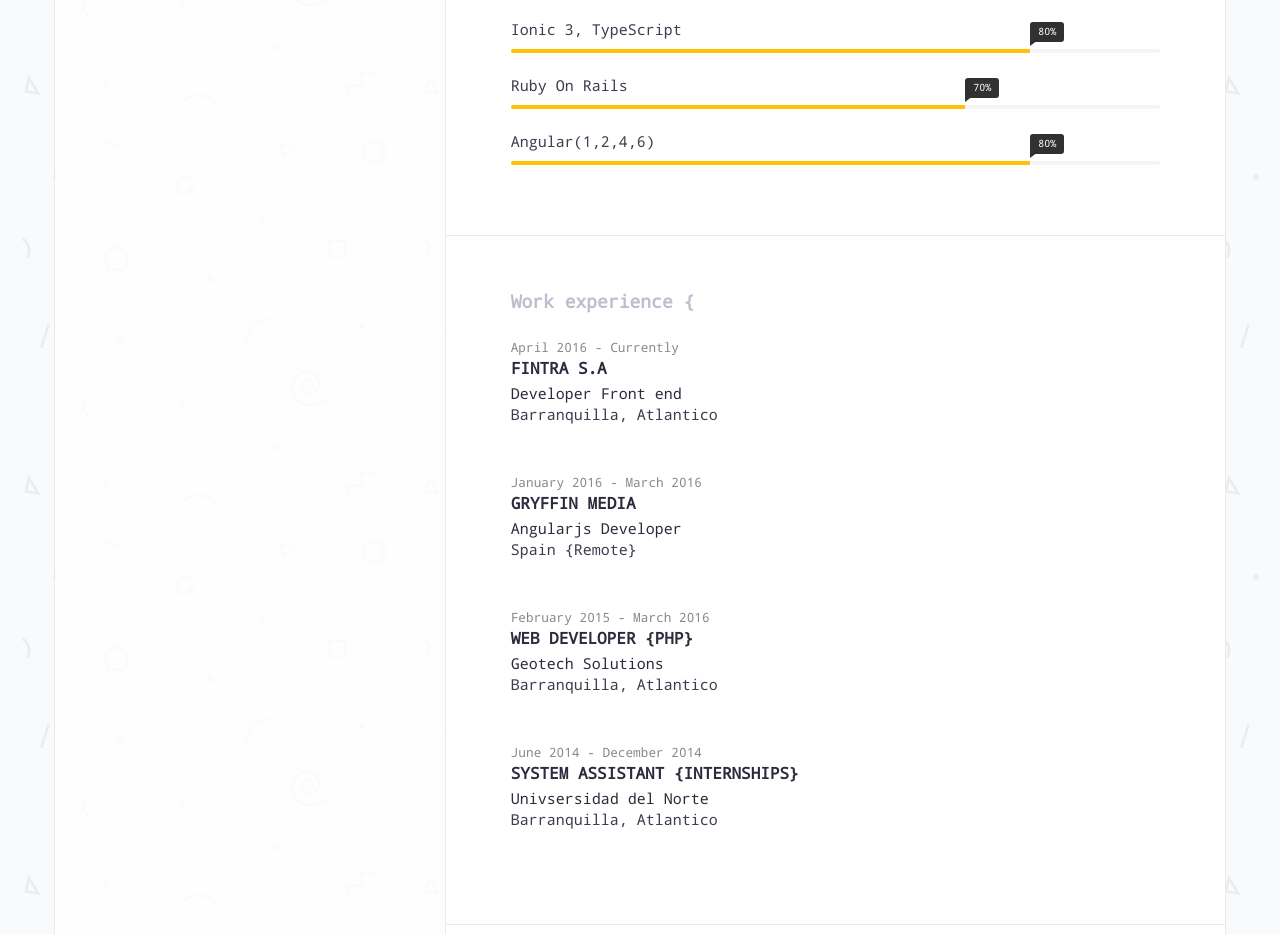
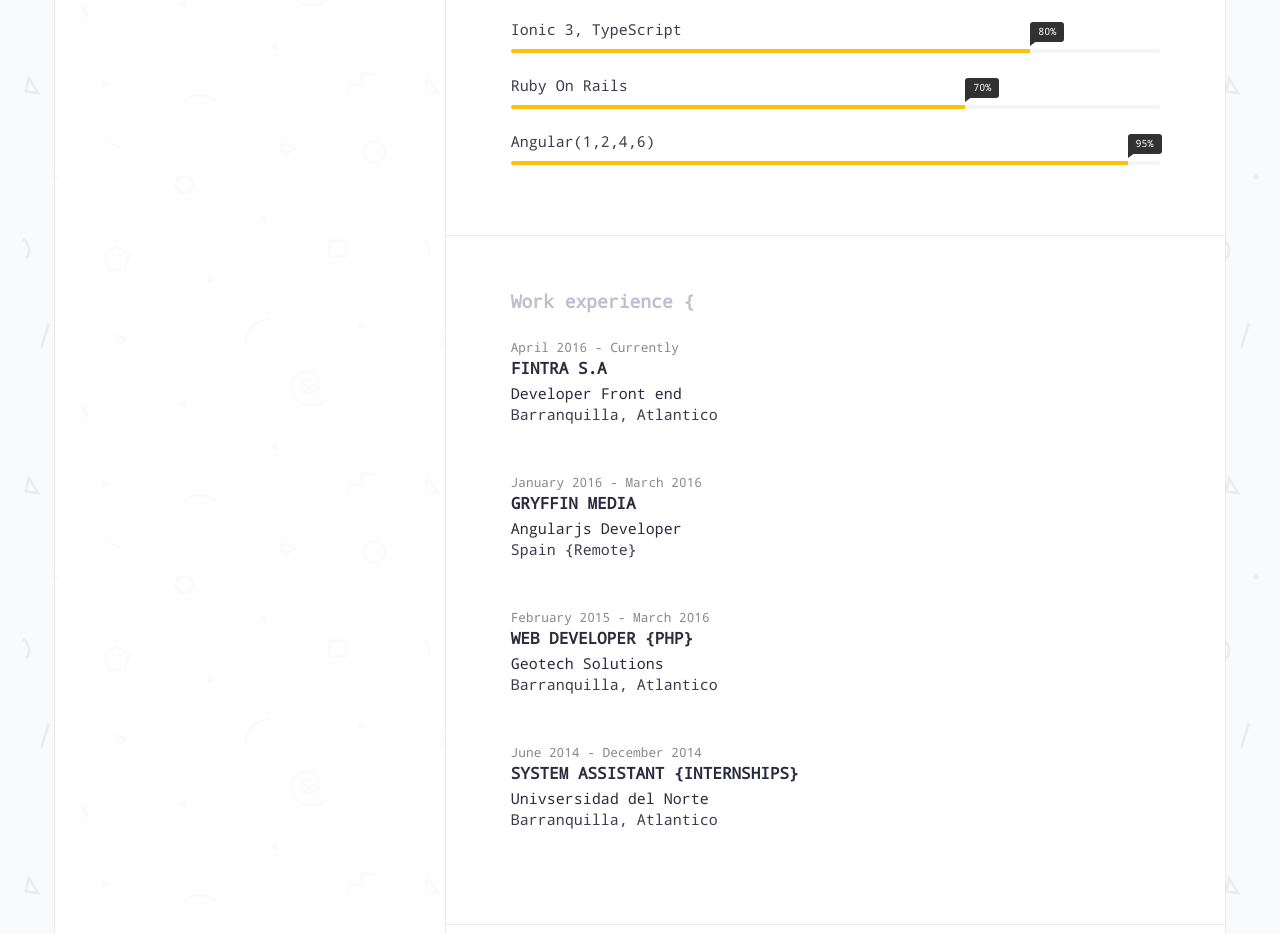
Before and after one commit to antojsh/curriculum, a plain HTML site: page index.html in a window 1280 px wide. Shown: the part 1081-2015 px from the top of the page. Drawn offline with Linux system fonts and the light colour scheme.

Commit message:
Aumento de habilidad de angular

```diff
--- a/index.html
+++ b/index.html
@@ -194,7 +194,7 @@
                                         <div class="progress-item">
                                             <span class="progress-title">Angular(1,2,4,6)</span>
                                             <div class="progress">
-                                                <div class="progress-bar" role="progressbar" aria-valuenow="55" aria-valuemin="0" aria-valuemax="100" style="width: 80%;"><span class="progress-percent"> 80%</span>
+                                                <div class="progress-bar" role="progressbar" aria-valuenow="55" aria-valuemin="0" aria-valuemax="100" style="width: 95%;"><span class="progress-percent"> 95%</span>
                                                 </div>
                                             </div>
                                             <!-- /.progress -->
```
